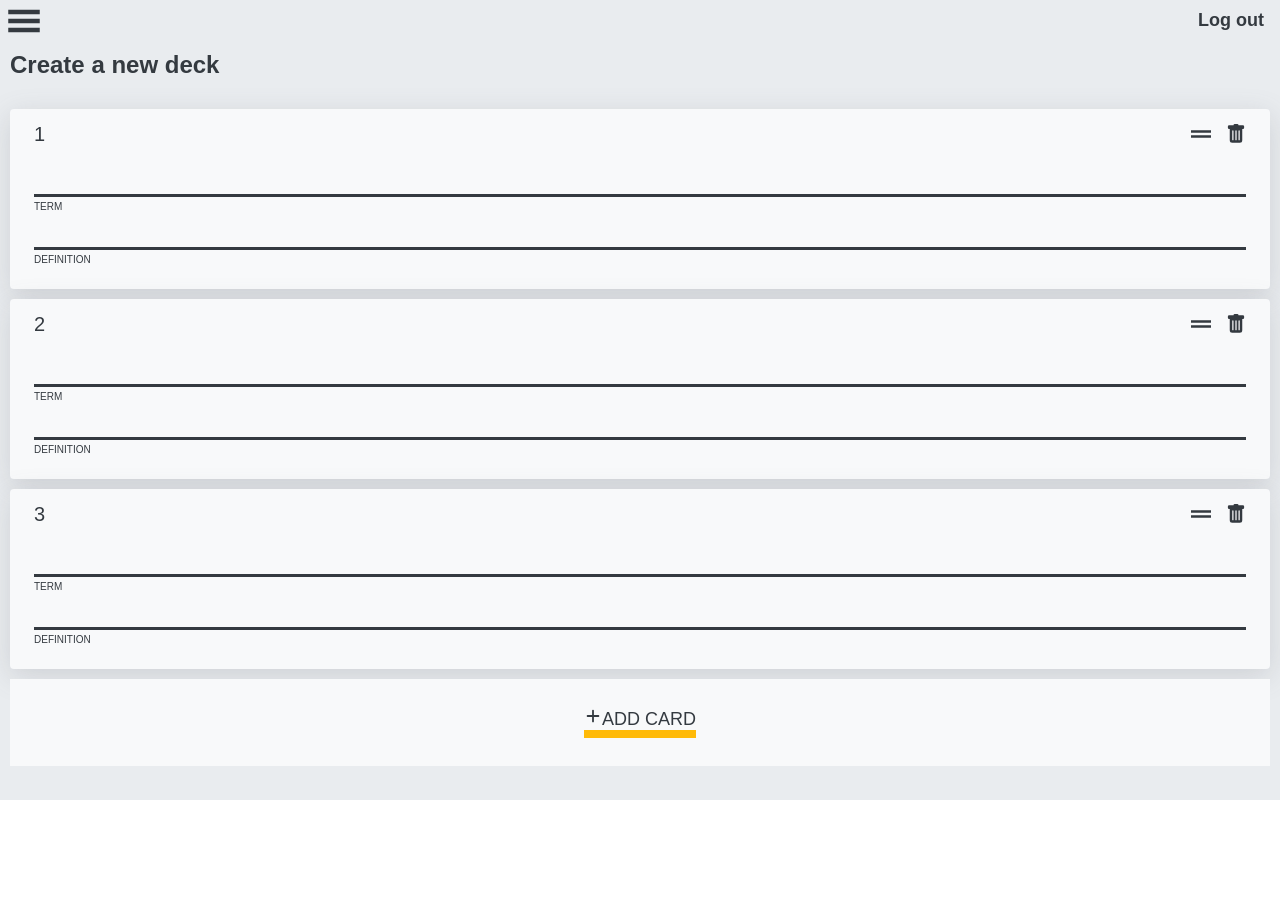
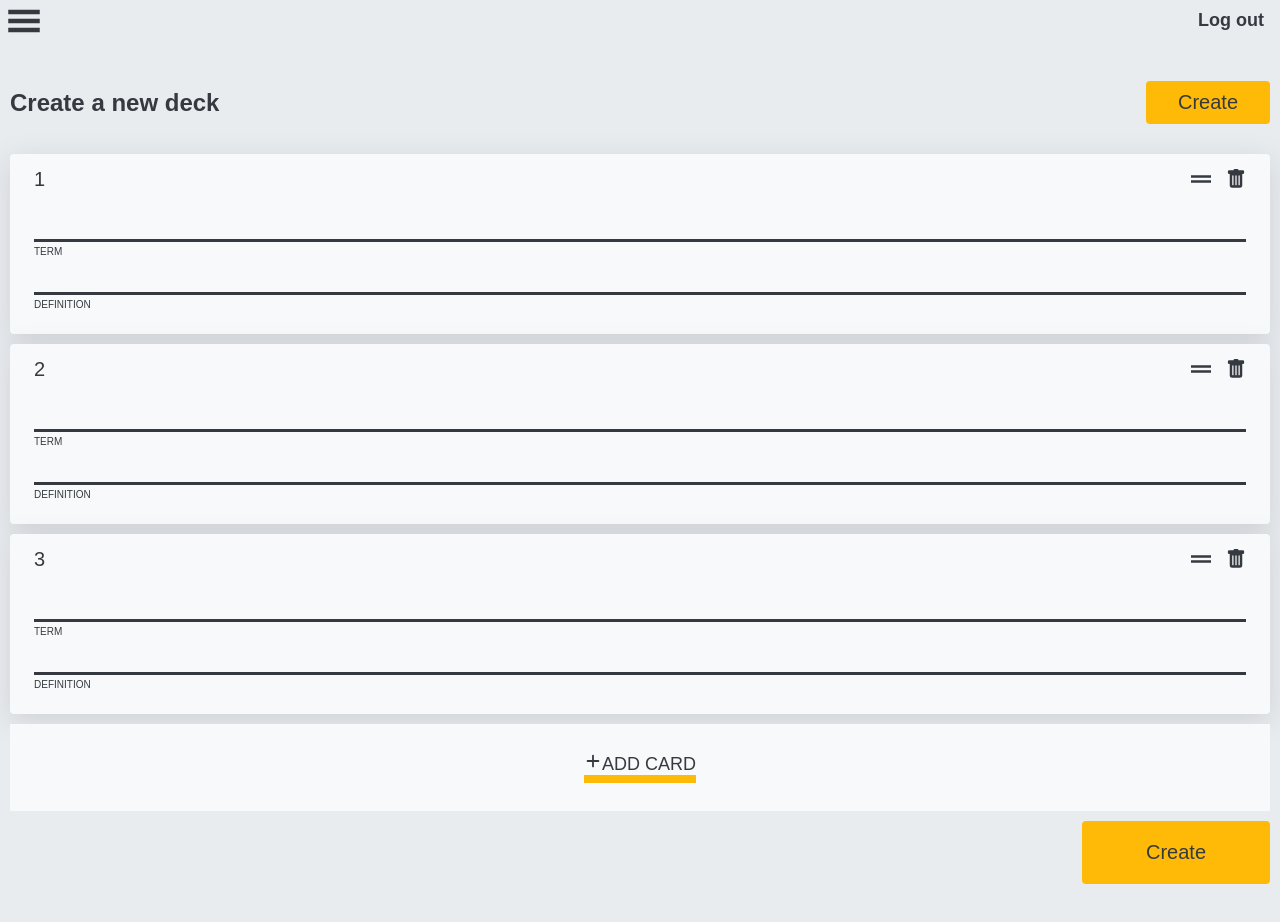
Before and after one commit to justin-cueva/MatchCards, a React (Create React App) app: page /create in a window 1280 px wide. Shown: the top 922 px of the page. Before the commit the page ends 800 px from the top, so only its background shows below. Built offline with nearby package versions, Linux system fonts and the light colour scheme.

Commit message:
displaying the create deck buttons

```diff
--- a/src/components/Header.tsx
+++ b/src/components/Header.tsx
@@ -14,7 +14,7 @@ const Header = () => {
       )}
       <nav className="header">
         <span
-          className={`icon--burger ${menuIsOpen && "opacity-0"}`}
+          className={`icon icon--burger ${menuIsOpen && "opacity-0"}`}
           onClick={() => setMenuIsOpen(true)}
         >
           <GiHamburgerMenu />
--- a/src/components/MenuModal.tsx
+++ b/src/components/MenuModal.tsx
@@ -29,7 +29,7 @@ const MenuModal = ({ setMenuIsOpen, menuIsOpen }: Props) => {
         className="overlay overlay--menu-modal"
       />
       <span
-        className="icon--close-menu-modal"
+        className="icon icon--close-menu-modal"
         onClick={() => setMenuIsOpen(false)}
       >
         <ImCross />
--- a/src/components/create/Create.tsx
+++ b/src/components/create/Create.tsx
@@ -5,18 +5,26 @@ import { HiPlus } from "react-icons/hi";
 import "../../styles/create.css";
 
 const Create = () => {
+  const createHandler = (e: React.FormEvent<HTMLFormElement>) => {
+    e.preventDefault();
+    console.log("submitting form");
+  };
+
   return (
-    <form className="create-page">
-      <h2>Create a new deck</h2>
+    <form onSubmit={(e) => createHandler(e)} className="create-page">
+      <div className="flex justify-between items-center mb-3">
+        <h2>Create a new deck</h2>
+        <button className="btn-create--top btn--create">Create</button>
+      </div>
       {[1, 2, 3].map((index) => (
         <div key={index} className="card">
           <div className="toolbar">
             <label className="card-number">{index}</label>
             <div className="card-icons">
-              <span className="icon--drag-handle">
+              <span className="icon icon--drag-handle">
                 <MdDragHandle />
               </span>
-              <span className="icon--trash">
+              <span className="icon icon--trash">
                 <BsFillTrashFill />
               </span>
             </div>
@@ -31,14 +39,15 @@ const Create = () => {
           </div>
         </div>
       ))}
-      <div className="add-card">
+      <button type="button" className="add-card">
         <span className="border-bottom">
-          <span className="icon--add">
+          <span className="icon icon--add">
             <HiPlus />
           </span>
           ADD CARD
         </span>
-      </div>
+      </button>
+      <button className="btn-create--bottom  btn--create">Create</button>
     </form>
   );
 };
--- a/src/styles/app.css
+++ b/src/styles/app.css
@@ -1,4 +1,4 @@
 .app {
   background-color: #e9ecef;
-  min-height: 100vh;
+  height: 200vh;
 }
--- a/src/styles/create.css
+++ b/src/styles/create.css
@@ -1,5 +1,31 @@
 .create-page {
-  margin: 1rem;
+  margin: 4rem 1rem 1rem 1rem;
+  display: flex;
+  flex-direction: column;
+}
+
+.btn-create--top {
+  /*  */
+  padding: 1rem 3.2rem;
+}
+
+.btn-create--bottom {
+  align-self: end;
+  margin-top: 1rem;
+  padding: 2rem 6.4rem;
+}
+
+.btn--create {
+  border-radius: 4px;
+  font-size: 2rem;
+  color: #343a40;
+  background-color: #ffba08;
+  transition: all 200ms ease;
+}
+
+.btn--create:hover,
+.btn--create:active {
+  background-color: #ffc839;
 }
 
 .add-card {
@@ -46,7 +72,6 @@
 
 .create-page h2 {
   font-size: 2.4rem;
-  margin-bottom: 3rem;
 }
 
 .card {
--- a/src/styles/index.css
+++ b/src/styles/index.css
@@ -21,7 +21,19 @@ html {
 body {
   font-family: sans-serif;
 }
+body {
+  -ms-overflow-style: none; /* Internet Explorer 10+ */
+  scrollbar-width: none; /* Firefox */
+}
+body::-webkit-scrollbar {
+  display: none; /* Safari and Chrome */
+}
 
 ul {
   list-style-type: none;
 }
+
+button {
+  border: none;
+  cursor: pointer;
+}
--- a/src/styles/menuModal.css
+++ b/src/styles/menuModal.css
@@ -1,6 +1,7 @@
 .menu-modal__link {
   color: #fff;
   font-size: 2rem;
+  cursor: pointer;
 }
 
 .modal--menu {
--- a/src/styles/reusables.css
+++ b/src/styles/reusables.css
@@ -20,3 +20,23 @@
 .opacity-0 {
   opacity: 0;
 }
+
+.icon {
+  cursor: pointer;
+}
+
+.flex {
+  display: flex;
+}
+
+.justify-between {
+  justify-content: space-between;
+}
+
+.items-center {
+  align-items: center;
+}
+
+.mb-3 {
+  margin-bottom: 3rem;
+}
```
